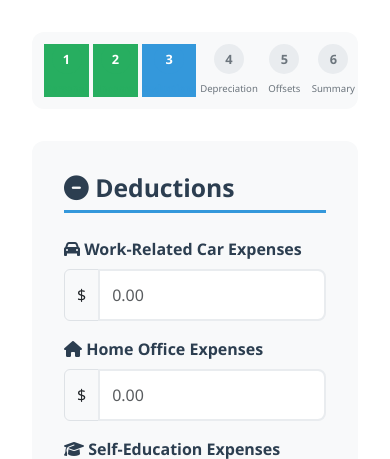
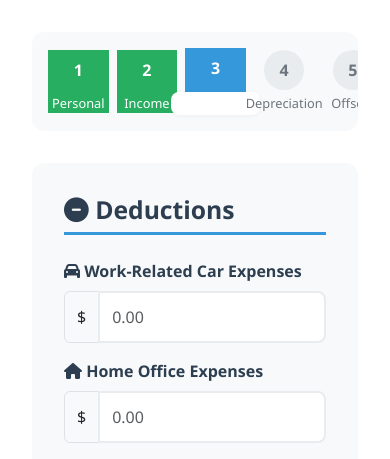
Before and after one commit to aroxas2609/simpletax-au, a Flask app: page /deductions in a window 390 px wide. Shown: the part 166-625 px from the top of the page. Run offline with Flask 3, Linux system fonts and the light colour scheme.

Commit message:
Fix progress step label visibility and spacing for web and mobile

```diff
--- a/templates/base.html
+++ b/templates/base.html
@@ -192,7 +192,8 @@
             display: flex;
             align-items: center;
             min-width: max-content;
-            gap: 0.5rem;
+            gap: 1.5rem;
+            justify-content: space-between;
         }
 
         .progress-step {
@@ -200,7 +201,7 @@
             flex-direction: column;
             align-items: center;
             min-width: 60px;
-            text-align: center;
+            flex: 1 1 0;
         }
 
         .progress-step-circle {
@@ -212,77 +213,51 @@
             text-align: center;
             line-height: 40px;
             font-weight: 600;
-            margin-bottom: 0.5rem;
-            flex-shrink: 0;
+            margin-bottom: 0.25rem;
+            transition: background 0.2s, color 0.2s;
         }
 
         .progress-step-label {
-            font-size: 0.75rem;
+            font-size: 0.9rem;
+            color: #6c757d;
             font-weight: 500;
-            color: #6c757d;
+            text-align: center;
             white-space: nowrap;
         }
 
         .progress-step.active .progress-step-circle {
-            background: var(--secondary-color);
-            color: white;
+            background: var(--primary);
+            color: #fff;
+            box-shadow: 0 0 0 2px var(--primary-light);
         }
 
         .progress-step.active .progress-step-label {
-            color: var(--secondary-color);
-            font-weight: 600;
+            color: var(--primary);
+            font-weight: 700;
+            background: #fff;
+            border-radius: 0.5rem;
+            padding: 0.1rem 0.5rem;
+            box-shadow: 0 1px 4px rgba(0,0,0,0.04);
         }
 
         .progress-step.completed .progress-step-circle {
-            background: var(--success-color);
-            color: white;
+            background: var(--primary-light);
+            color: var(--primary);
         }
 
         .progress-step.completed .progress-step-label {
-            color: var(--success-color);
-            font-weight: 600;
+            color: var(--primary-light);
         }
 
-        /* Mobile responsive adjustments */
-        @media (max-width: 768px) {
-            .progress-container {
-                padding: 0.75rem;
+        @media (max-width: 600px) {
+            .progress-steps {
+                gap: 0.5rem;
             }
-
-            .progress-steps {
-                gap: 0.25rem;
-            }
-
-            .progress-step {
-                min-width: 50px;
-            }
-
-            .progress-step-circle {
-                width: 35px;
-                height: 35px;
-                line-height: 35px;
-                font-size: 0.9rem;
-            }
-
             .progress-step-label {
-                font-size: 0.65rem;
-            }
-        }
-
-        @media (max-width: 576px) {
-            .progress-step {
-                min-width: 45px;
-            }
-
-            .progress-step-circle {
-                width: 30px;
-                height: 30px;
-                line-height: 30px;
                 font-size: 0.8rem;
             }
-
-            .progress-step-label {
-                font-size: 0.6rem;
+            .progress-step {
+                min-width: 40px;
             }
         }
 
```
